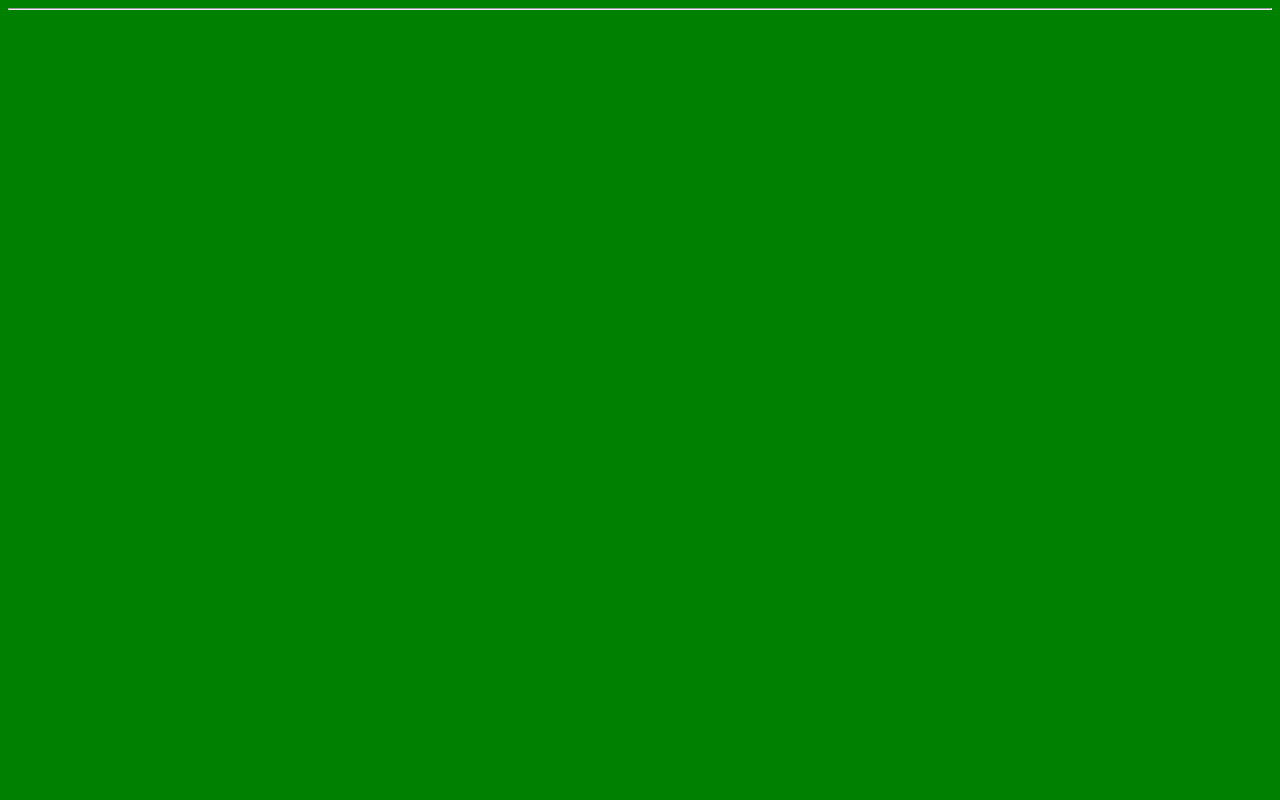
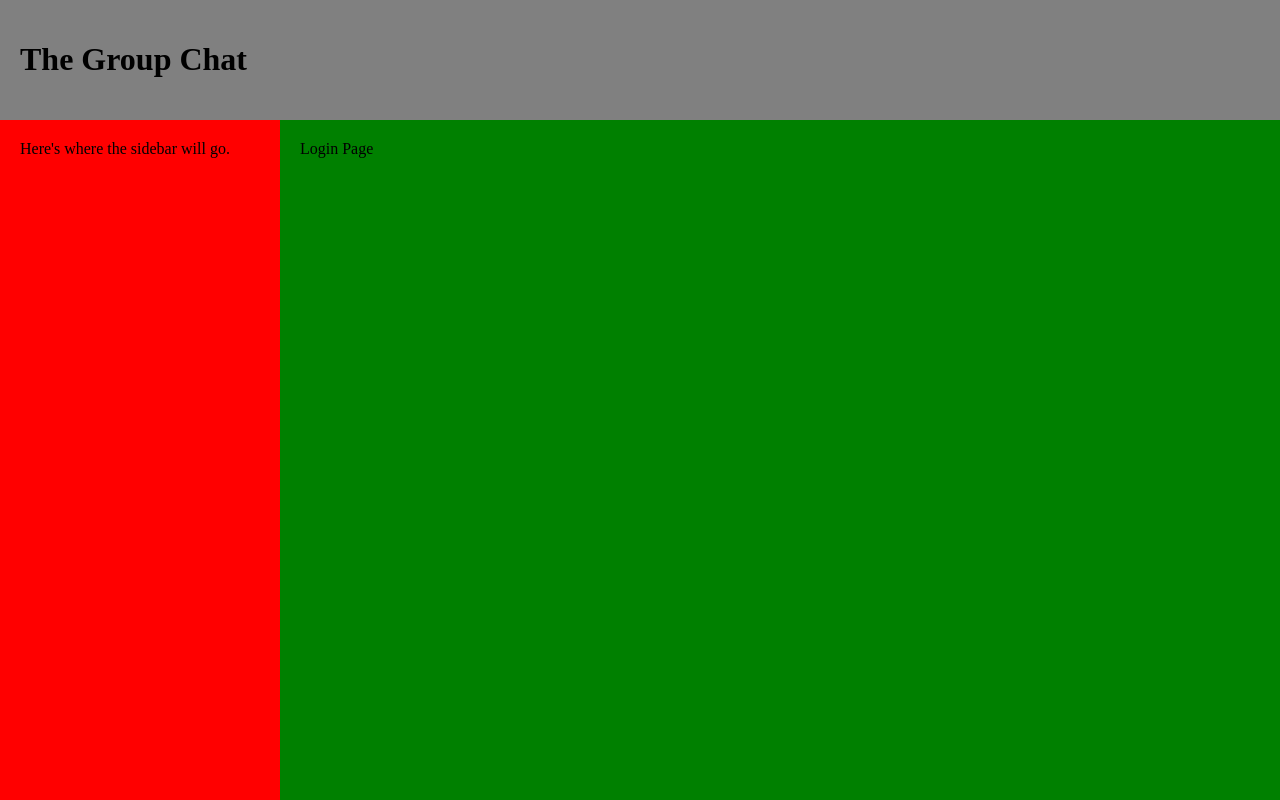
Before and after one commit to m-cr/chat-room-app, a React app: page / in a window 1280 px wide. Built offline with nearby package versions, Linux system fonts and the light colour scheme.

Commit message:
basic react set up, view with header, sidebar, content area

```diff
--- /dev/null
+++ b/browser/components/app.js
@@ -0,0 +1,16 @@
+import React from 'react';
+import Sidebar from './sidebar'
+
+const App = (props) => (
+  <div className="wrapper">
+    <header>
+      <h1>The Group Chat</h1>
+    </header>
+    <div className="appBody">
+      <Sidebar className='sidebar'/>
+      { props.children }
+    </div>
+  </div>
+);
+
+export default App;
--- /dev/null
+++ b/browser/components/chat.js
@@ -0,0 +1,7 @@
+import React from 'react';
+
+const Chat = () => (
+  <div>Here's where the chat box will lie.</div>
+);
+
+export default Chat;
--- /dev/null
+++ b/browser/components/login.js
@@ -0,0 +1,7 @@
+import React from 'react';
+
+const Login = () => (
+  <div className="login">Login Page</div>
+);
+
+export default Login;
--- /dev/null
+++ b/browser/components/sidebar.js
@@ -0,0 +1,7 @@
+import React from 'react';
+
+const Sidebar = () => (
+  <div className='sidebar'>Here's where the sidebar will go.</div>
+);
+
+export default Sidebar;
--- a/browser/index.js
+++ b/browser/index.js
@@ -1,4 +1,5 @@
 import React from 'react';
 import { render } from 'react-dom';
+import Routes from './routes';
 
-render(<hr />, document.getElementById('app'));
+render(<Routes />, document.getElementById('app'));
--- /dev/null
+++ b/browser/routes.js
@@ -0,0 +1,16 @@
+import React from 'react';
+import { Router, Route, browserHistory, IndexRoute } from 'react-router';
+import App from './components/app';
+import Chat from './components/chat';
+import Login from './components/login';
+
+const Routes = () => (
+  <Router history={ browserHistory }>
+    <Route path="/" component={ App } >
+      <IndexRoute component={ Login } />
+      <Route path='/chat' component={ Chat } />
+    </Route>
+  </Router>
+);
+
+export default Routes;
--- a/package.json
+++ b/package.json
@@ -28,6 +28,7 @@
     "pg": "^6.1.2",
     "react": "^15.6.1",
     "react-dom": "^15.6.1",
+    "react-router": "^3.0.0",
     "sequelize": "^3.29.0",
     "socket.io": "^2.0.3",
     "webpack": "^3.4.1"
--- a/public/style.css
+++ b/public/style.css
@@ -1,3 +1,42 @@
 html {
+  background-color: grey;
+}
+
+body {
+  margin: 0px;
+}
+
+header {
+  background-color: grey;
+  padding: 20px;
+}
+
+.wrapper {
+  display: flex;
+  min-height: 100vh;
+  flex-direction: column;
+}
+
+.sidebar {
+  padding: 20px;
+  flex: 20;
+  width: 20%;
+  order: -1;
+  border: 1px;
+  background-color: red;
+}
+
+.appBody {
+  display: flex;
+  flex: 1;
+}
+
+.login {
+  flex: 80;
   background-color: green;
+  padding: 20px;
 }
+
+.chat {
+  flex: 1;
+}
```
Also changed, not shown: 1 other file.
